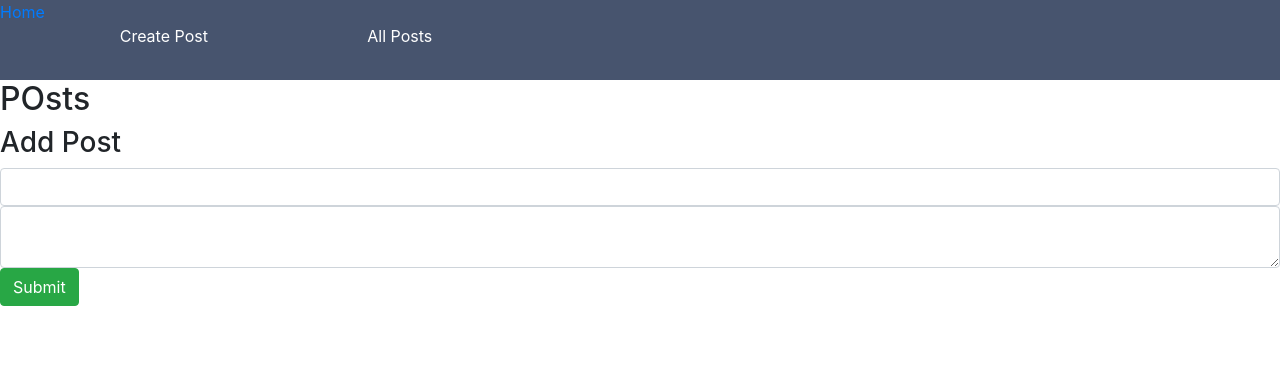
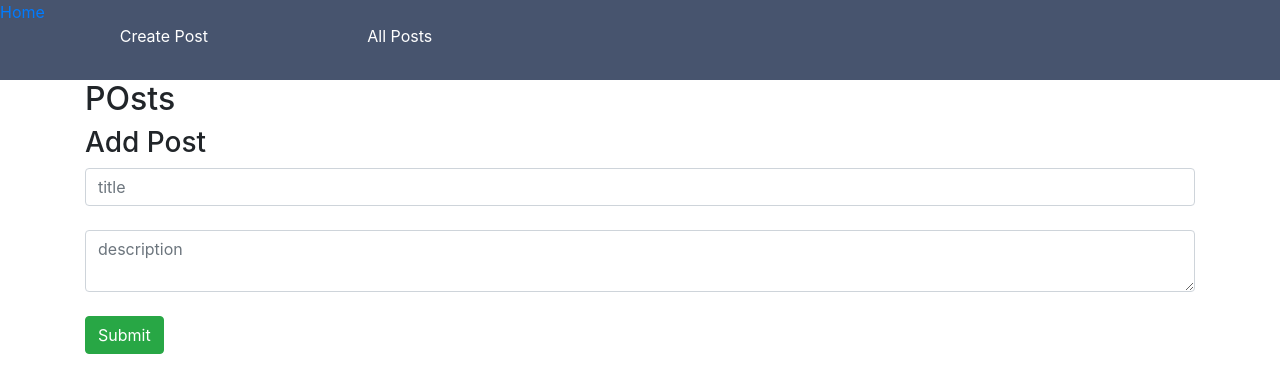
Before and after one commit to prachijustin/blog-app-react, a React (Create React App) app: page /create-post in a window 1280 px wide. Shown: the top 392 px of the page. Built offline with nearby package versions, Linux system fonts and the light colour scheme.

Commit message:
create post form

```diff
--- a/src/Components/Posts/CreatePost.js
+++ b/src/Components/Posts/CreatePost.js
@@ -11,6 +11,7 @@ const CreatePost = () => {
   };
 
   return (
+    <div className="container">
       <form onSubmit={handleSubmit}>
         <h2>POsts</h2>
         <h3>Add Post</h3>
@@ -18,16 +19,21 @@ const CreatePost = () => {
           type="text"
           value={post.title}
           className="form-control"
+          placeholder="title"
           onChange={(e) => setPost({ ...post, title: e.target.value })}
         />
+        <br />
         <textarea
           type="text"
           value={post.description}
           className="form-control"
+          placeholder="description"
           onChange={(e) => setPost({ ...post, description: e.target.value })}
         />
+        <br />
         <button className="btn btn-success">Submit</button>
       </form>
+    </div>
   );
 };
 
```
Lines whose indentation alone changed are shown as unchanged.
